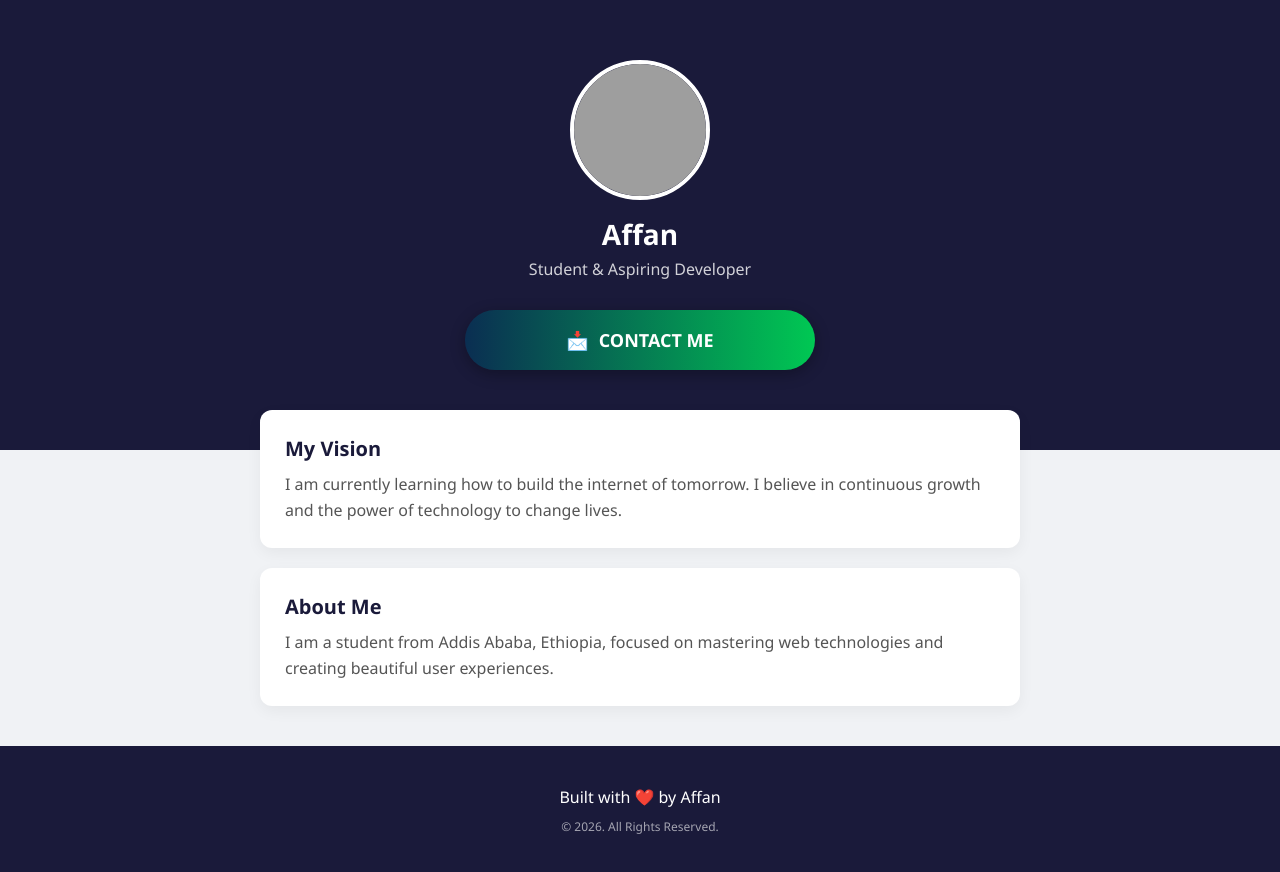
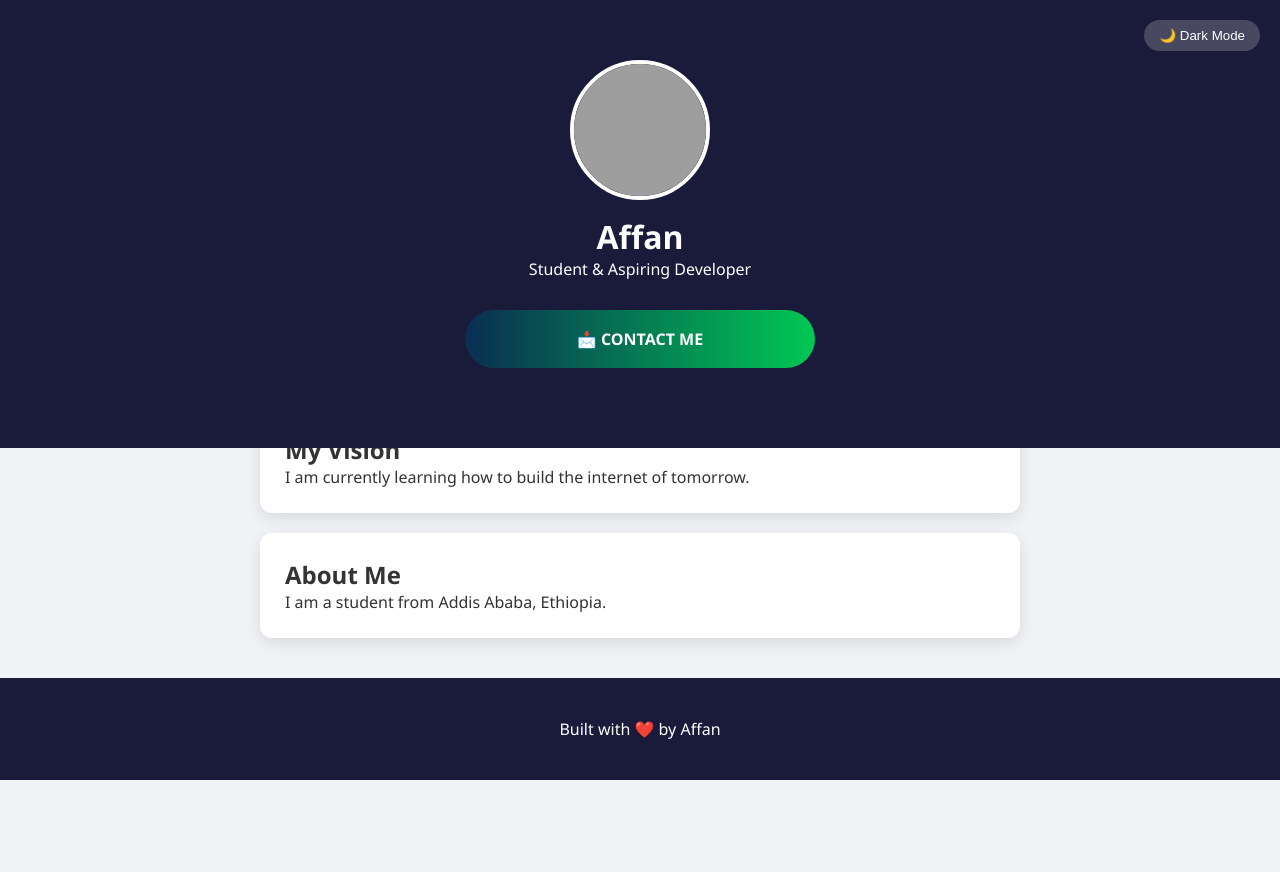
Before and after one commit to affan-50/my-profile, a plain HTML site: page index.html in a window 1280 px wide. After the commit the page ends 800 px from the top, so only its background shows below. Drawn offline with Linux system fonts and the light colour scheme; grey boxes are pictures that could not be loaded.

Commit message:
Update index.html

```diff
--- a/index.html
+++ b/index.html
@@ -5,93 +5,31 @@
     <meta name="viewport" content="width=device-width, initial-scale=1.0">
     <title>Affan | Profile</title>
     <style>
-        * { margin: 0; padding: 0; box-sizing: border-box; }
-        body {
-            font-family: 'Segoe UI', sans-serif;
-            background: #f0f2f5;
-            color: #333;
-        }
+        :root { --bg: #f0f2f5; --text: #333; --card: white; --header: #1a1a3a; }
+        .dark-mode { --bg: #121212; --text: #e0e0e0; --card: #1e1e1e; --header: #000000; }
 
-        /* Top Dark Section */
-        .top-section {
-            background: #1a1a3a; /* Dark Navy Blue from your image */
-            color: white;
-            padding: 60px 20px 80px;
-            text-align: center;
-        }
+        * { margin: 0; padding: 0; box-sizing: border-box; transition: 0.3s; }
+        body { font-family: 'Segoe UI', sans-serif; background: var(--bg); color: var(--text); }
 
-        /* Profile Layout */
-        .profile-container {
-            display: flex;
-            flex-direction: column;
-            align-items: center;
-            gap: 15px;
-            margin-bottom: 30px;
-        }
+        .top-section { background: var(--header); color: white; padding: 60px 20px 80px; text-align: center; position: relative; }
 
-        .profile-img {
-            width: 140px;
-            height: 140px;
-            border-radius: 50%;
-            border: 4px solid white;
-            object-fit: cover;
-        }
+        /* Dark Mode Button */
+        .mode-toggle { position: absolute; top: 20px; right: 20px; background: rgba(255,255,255,0.2); border: none; color: white; padding: 8px 15px; border-radius: 20px; cursor: pointer; }
 
-        .profile-info h1 { font-size: 28px; margin-bottom: 5px; }
-        .profile-info p { opacity: 0.8; font-size: 16px; }
+        .profile-container { display: flex; flex-direction: column; align-items: center; gap: 15px; margin-bottom: 30px; }
+        .profile-img { width: 140px; height: 140px; border-radius: 50%; border: 4px solid white; object-fit: cover; }
 
-        /* Updated Button: Contact Me with Green Gradient */
-        .main-btn {
-            display: flex;
-            align-items: center;
-            justify-content: center;
-            gap: 10px;
-            background: linear-gradient(to right, #0a2e52, #00c853);
-            color: white;
-            padding: 18px;
-            width: 100%;
-            max-width: 350px;
-            margin: 0 auto;
-            border-radius: 50px;
-            text-decoration: none;
-            font-weight: bold;
-            font-size: 18px;
-            box-shadow: 0 4px 15px rgba(0,0,0,0.3);
-            transition: transform 0.2s;
-        }
+        .main-btn { display: flex; align-items: center; justify-content: center; gap: 10px; background: linear-gradient(to right, #0a2e52, #00c853); color: white; padding: 18px; width: 100%; max-width: 350px; margin: 0 auto; border-radius: 50px; text-decoration: none; font-weight: bold; }
 
-        .main-btn:active { transform: scale(0.98); }
-
-        /* Content Cards */
-        .container {
-            max-width: 800px;
-            margin: -40px auto 40px;
-            padding: 0 20px;
-        }
-
-        .card {
-            background: white;
-            padding: 25px;
-            border-radius: 12px;
-            margin-bottom: 20px;
-            box-shadow: 0 5px 15px rgba(0,0,0,0.05);
-        }
-
-        .card h2 { color: #1a1a3a; margin-bottom: 10px; font-size: 20px; }
-        .card p { line-height: 1.6; color: #555; }
-
-        /* Footer */
-        footer {
-            background: #1a1a3a;
-            color: white;
-            text-align: center;
-            padding: 40px 20px;
-        }
+        .container { max-width: 800px; margin: -40px auto 40px; padding: 0 20px; }
+        .card { background: var(--card); padding: 25px; border-radius: 12px; margin-bottom: 20px; box-shadow: 0 5px 15px rgba(0,0,0,0.1); }
+        footer { background: var(--header); color: white; text-align: center; padding: 40px 20px; }
     </style>
 </head>
 <body>
 
     <div class="top-section">
+        <button class="mode-toggle" onclick="toggleMode()">🌙 Dark Mode</button>
         <div class="profile-container">
             <img src="https://cdn-icons-png.flaticon.com/512/3135/3135715.png" alt="Affan" class="profile-img">
             <div class="profile-info">
@@ -99,28 +37,26 @@
                 <p>Student & Aspiring Developer</p>
             </div>
         </div>
-
-        <a href="https://t.me/affan_4" class="main-btn">
-            <span>📩</span> CONTACT ME
-        </a>
+        <a href="https://t.me/affan_4" class="main-btn">📩 CONTACT ME</a>
     </div>
 
     <div class="container">
-        <div class="card">
-            <h2>My Vision</h2>
-            <p>I am currently learning how to build the internet of tomorrow. I believe in continuous growth and the power of technology to change lives.</p>
-        </div>
-
-        <div class="card">
-            <h2>About Me</h2>
-            <p>I am a student from Addis Ababa, Ethiopia, focused on mastering web technologies and creating beautiful user experiences.</p>
-        </div>
+        <div class="card"><h2>My Vision</h2><p>I am currently learning how to build the internet of tomorrow.</p></div>
+        <div class="card"><h2>About Me</h2><p>I am a student from Addis Ababa, Ethiopia.</p></div>
     </div>
 
-    <footer>
-        <p>Built with ❤️ by Affan</p>
-        <p style="font-size: 12px; opacity: 0.6; margin-top: 10px;">© 2026. All Rights Reserved.</p>
-    </footer>
+    <footer><p>Built with ❤️ by Affan</p></footer>
 
+    <script>
+        function toggleMode() {
+            document.body.classList.toggle('dark-mode');
+            const btn = document.querySelector('.mode-toggle');
+            if(document.body.classList.contains('dark-mode')) {
+                btn.innerHTML = "☀️ Light Mode";
+            } else {
+                btn.innerHTML = "🌙 Dark Mode";
+            }
+        }
+    </script>
 </body>
 </html>
```
